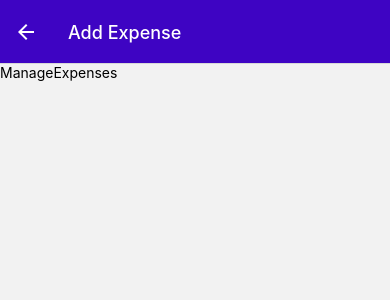
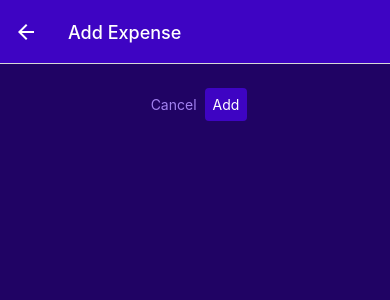
Before and after one commit to jaypithava/ExpenseTracker_RN, a React Native app: screen /ManageExpenses in a window 390 px wide. Shown: the top 300 px of the page. Built offline with nearby package versions, Linux system fonts and the light colour scheme.

Commit message:
recent and allExpenses filter added

```diff
--- a/App.tsx
+++ b/App.tsx
@@ -11,6 +11,7 @@ import {GlobalStyles} from './constants/styles';
 
 import AntDesign from 'react-native-vector-icons/AntDesign';
 import IconButton from './UI/IconButton';
+import ExpensesContextProvider from './store/expenses-context';
 
 const Stack = createNativeStackNavigator();
 const Tab = createBottomTabNavigator();
@@ -61,6 +62,7 @@ function BottomTabs() {
 }
 export default function App() {
   return (
+    <ExpensesContextProvider>
       <NavigationContainer>
         <Stack.Navigator
           screenOptions={{
@@ -79,5 +81,6 @@ export default function App() {
           />
         </Stack.Navigator>
       </NavigationContainer>
+    </ExpensesContextProvider>
   );
 }
--- /dev/null
+++ b/UI/Button.js
@@ -0,0 +1,44 @@
+import {StyleSheet, Text, View, Pressable} from 'react-native';
+import React from 'react';
+import {GlobalStyles} from '../constants/styles';
+
+const Button = ({children, onPress, mode}) => {
+  return (
+    <View>
+      <Pressable
+        onPress={onPress}
+        style={({pressed}) => pressed && styles.pressed}>
+        <View style={[styles.Button, mode === 'flat' && styles.flat]}>
+          <Text style={[styles.buttonText, mode === 'flat' && styles.flatText]}>
+            {children}
+          </Text>
+        </View>
+      </Pressable>
+    </View>
+  );
+};
+
+export default Button;
+
+const styles = StyleSheet.create({
+  Button: {
+    borderRadius: 4,
+    padding: 8,
+    backgroundColor: GlobalStyles.colors.primary500,
+  },
+  flat: {
+    backgroundColor: 'transparent',
+  },
+  buttonText: {
+    color: GlobalStyles.colors.white,
+    textAlign: 'center',
+  },
+  flatText: {
+    color: GlobalStyles.colors.primary200,
+  },
+  pressed: {
+    opacity: 0.75,
+    backgroundColor: GlobalStyles.colors.primary100,
+    borderRadius: 4,
+  },
+});
--- a/components/ExpensesOutput/ExpensesOutput.js
+++ b/components/ExpensesOutput/ExpensesOutput.js
@@ -4,38 +4,11 @@ import ExpensesList from './ExpensesList';
 import ExpensesSummary from './ExpensesSummary';
 import {GlobalStyles} from '../../constants/styles';
 
-const DUMMY_EXPENSES = [
-  {
-    id: 'e1',
-    description: 'A pair of shoes',
-    amount: 59,
-    date: new Date('2021-12-19'),
-  },
-  {
-    id: 'e2',
-    description: 'A pair of book',
-    amount: 49,
-    date: new Date('2024-12-19'),
-  },
-  {
-    id: 'e3',
-    description: 'A pair of shoes',
-    amount: 69,
-    date: new Date('2023-12-19'),
-  },
-  {
-    id: 'e4',
-    description: 'A pair of book',
-    amount: 79,
-    date: new Date('2023-2-20'),
-  },
-];
-
 const ExpensesOutput = ({expenses, expensesPeriod}) => {
   return (
     <View style={styles.container}>
-      <ExpensesSummary expenses={DUMMY_EXPENSES} periodName={expensesPeriod} />
-      <ExpensesList expenses={DUMMY_EXPENSES} />
+      <ExpensesSummary expenses={expenses} periodName={expensesPeriod} />
+      <ExpensesList expenses={expenses} />
     </View>
   );
 };
--- a/screens/AllExpenses.js
+++ b/screens/AllExpenses.js
@@ -1,5 +1,10 @@
+import {useContext} from 'react';
 import ExpensesOutput from '../components/ExpensesOutput/ExpensesOutput';
+import {ExpensesContext} from '../store/expenses-context';
 
 export default function AllExpenses() {
-  return <ExpensesOutput expensesPeriod="Total" />;
+  const expenseCtx = useContext(ExpensesContext);
+  return (
+    <ExpensesOutput expenses={expenseCtx.expenses} expensesPeriod="Total" />
+  );
 }
--- a/screens/ManageExpenses.js
+++ b/screens/ManageExpenses.js
@@ -1,5 +1,8 @@
 import {StyleSheet, Text, View} from 'react-native';
 import React, {useLayoutEffect} from 'react';
+import IconButton from '../UI/IconButton';
+import {GlobalStyles} from '../constants/styles';
+import Button from '../UI/Button';
 
 export default function ManageExpenses({route, navigation}) {
   const editedExpenseID = route.params?.expenseId;
@@ -11,11 +14,62 @@ export default function ManageExpenses({route, navigation}) {
     });
   }, [navigation, isEdited]);
 
+  function deleteExpensesHandler() {
+    navigation.goBack();
+  }
+
+  function cancelHandler() {
+    navigation.goBack();
+  }
+
+  function confirmHandler() {
+    navigation.goBack();
+  }
+
   return (
-    <View>
-      <Text>ManageExpenses</Text>
+    <View style={styles.container}>
+      <View style={styles.button}>
+        <Button style={styles.buttonText} mode="flat" onPress={cancelHandler}>
+          Cancel
+        </Button>
+        <Button style={styles.buttonText} onPress={confirmHandler}>
+          {isEdited ? 'Update' : 'Add'}
+        </Button>
+      </View>
+      {isEdited && (
+        <View style={styles.deleteContainer}>
+          <IconButton
+            icon="trash"
+            size={36}
+            color={GlobalStyles.colors.error500}
+            onPress={deleteExpensesHandler}
+          />
+        </View>
+      )}
     </View>
   );
 }
 
-const styles = StyleSheet.create({});
+const styles = StyleSheet.create({
+  container: {
+    flex: 1,
+    padding: 24,
+    backgroundColor: GlobalStyles.colors.primary800,
+  },
+  button: {
+    flexDirection: 'row',
+    justifyContent: 'center',
+    alignItems: 'center',
+  },
+  buttonText: {
+    minWidth: 120,
+    marginHorizontal: 8,
+  },
+  deleteContainer: {
+    marginTop: 16,
+    paddingTop: 8,
+    borderTopWidth: 2,
+    borderTopColor: GlobalStyles.colors.primary200,
+    alignItems: 'center',
+  },
+});
--- a/screens/RecentExpenses.js
+++ b/screens/RecentExpenses.js
@@ -1,5 +1,18 @@
+import {useContext} from 'react';
 import ExpensesOutput from '../components/ExpensesOutput/ExpensesOutput';
+import {ExpensesContext} from '../store/expenses-context';
+import {getDateMinusDate} from '../utils/date';
 
 export default function RecentExpenses() {
-  return <ExpensesOutput expensesPeriod="Last 7 Days" />;
+  const expenseCtx = useContext(ExpensesContext);
+  const recentExpenses = expenseCtx.expenses.filter(expense => {
+    const today = new Date();
+    const date7daysAgo = getDateMinusDate(today, 7);
+
+    return expense.date > date7daysAgo;
+  });
+
+  return (
+    <ExpensesOutput expenses={recentExpenses} expensesPeriod="Last 7 Days" />
+  );
 }
--- /dev/null
+++ b/store/expenses-context.js
@@ -0,0 +1,87 @@
+import {createContext, useReducer} from 'react';
+
+const DUMMY_EXPENSES = [
+  {
+    id: 'e1',
+    description: 'A pair of shoes',
+    amount: 59,
+    date: new Date('2021-12-19'),
+  },
+  {
+    id: 'e2',
+    description: 'A pair of book',
+    amount: 49,
+    date: new Date('2024-12-19'),
+  },
+  {
+    id: 'e3',
+    description: 'A pair of shoes',
+    amount: 69,
+    date: new Date('2023-12-19'),
+  },
+  {
+    id: 'e4',
+    description: 'A pair of book',
+    amount: 79,
+    date: new Date('2023-2-20'),
+  },
+];
+
+export const ExpensesContext = createContext({
+  expenses: [],
+  addExpenses: ({description, amount, date}) => {},
+  deleteExpenses: ({id}) => {},
+  updateExpenses: (id, {description, amount, date}) => {},
+});
+
+function expensesReducer(state, action) {
+  switch (action.type) {
+    case 'ADD':
+      const id = new Date().toString();
+      +Math.random().toString();
+      return [{...action.payload, id: id}, ...state];
+    case 'UPDATE':
+      const updateExpenses = state.findIndex(
+        expenses => expenses.id === action.payload.id,
+      );
+      const updatebleExpenses = state[updateExpenses];
+      const updatebleItem = {...updatebleExpenses, ...action.payload.data};
+      const updatedExpenses = {...state};
+      updatedExpenses[updateExpenses] = updatebleItem;
+      return updatedExpenses;
+    case 'DELETE':
+      return state.filter(expense => expense.id !== action.payload);
+    default:
+      return state;
+  }
+}
+
+function ExpensesContextProvider({children}) {
+  const [expensesState, dispatch] = useReducer(expensesReducer, DUMMY_EXPENSES);
+
+  function addExpenses({expensesData}) {
+    dispatch({type: 'ADD', payload: expensesData});
+  }
+
+  function deleteExpenses({id}) {
+    dispatch({type: 'DELETE', payload: id});
+  }
+
+  function updateExpenses({id, expensesData}) {
+    dispatch({type: 'UPDATE', payload: {id: id, data: expensesData}});
+  }
+
+  const values = {
+    expenses: expensesState,
+    addExpenses: addExpenses,
+    deleteExpenses: deleteExpenses,
+    updateExpenses: updateExpenses,
+  };
+  return (
+    <ExpensesContext.Provider value={values}>
+      {children}
+    </ExpensesContext.Provider>
+  );
+}
+
+export default ExpensesContextProvider;
--- a/utils/date.js
+++ b/utils/date.js
@@ -1,3 +1,7 @@
 export function getFormattedDate(date) {
   return `${date.getDate()}-${date.getMonth()}-${date.getFullYear()}`;
 }
+
+export function getDateMinusDate(date, days) {
+  return new Date(date.getFullYear(), date.getMonth(), date.getDate() - days);
+}
```
Lines whose indentation alone changed are shown as unchanged.
